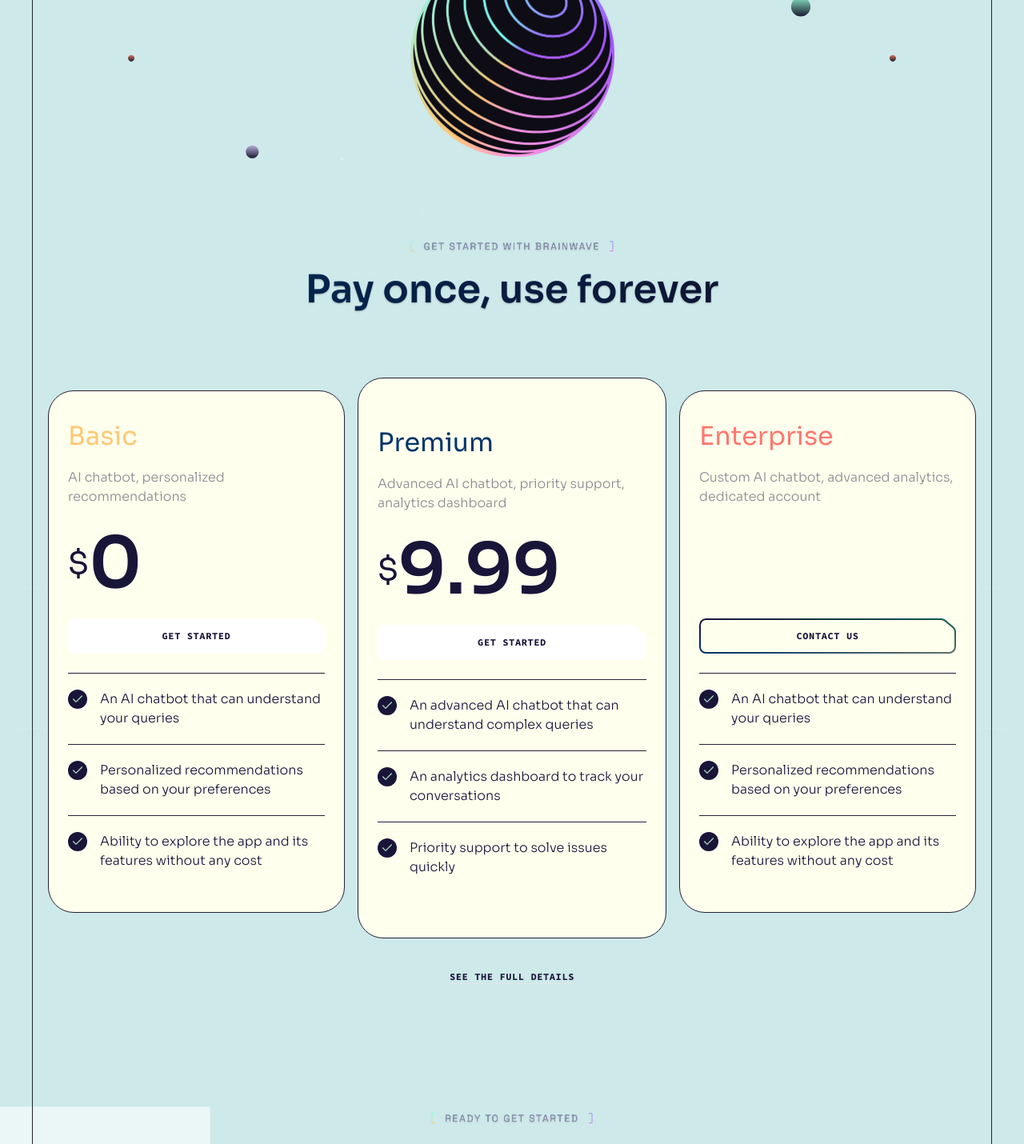
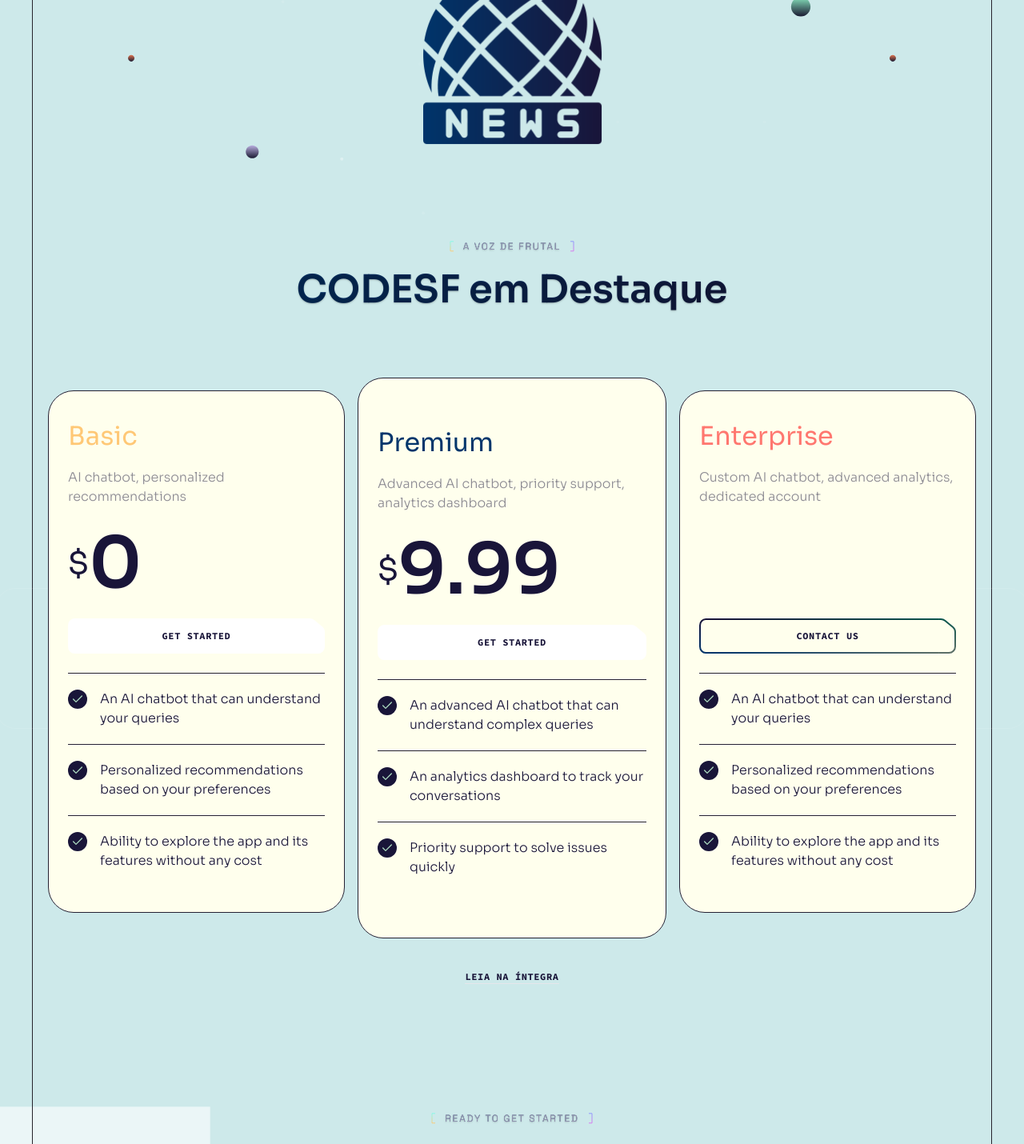
Before and after one commit to LipeLino/CODESF, a React (Vite) app: page / in a window 1280 px wide. Shown: the part 6371-7801 px from the top of the page at 80% size. Built offline with nearby package versions, Linux system fonts and the light colour scheme; grey boxes are pictures that could not be loaded; what tailwindcss-pseudo-elements would draw is missing.

Commit message:
Going to install laravel.

```diff
--- a/src/components/News.jsx
+++ b/src/components/News.jsx
@@ -28,8 +28,8 @@
         </div>
 
         <Heading
-          tag="Get started with Brainwave"
-          title="Pay once, use forever"
+          tag="A Voz de Frutal"
+          title="CODESF em Destaque"
         />
 
         <div className="relative">
@@ -43,7 +43,7 @@
             className="text-xs font-code font-bold tracking-wider uppercase border-b"
             href="/News"
           >
-            See the full details
+            Leia na Íntegra
           </a>
         </div>
       </div>
```
Also changed, not shown: src/assets/4-small.png.
